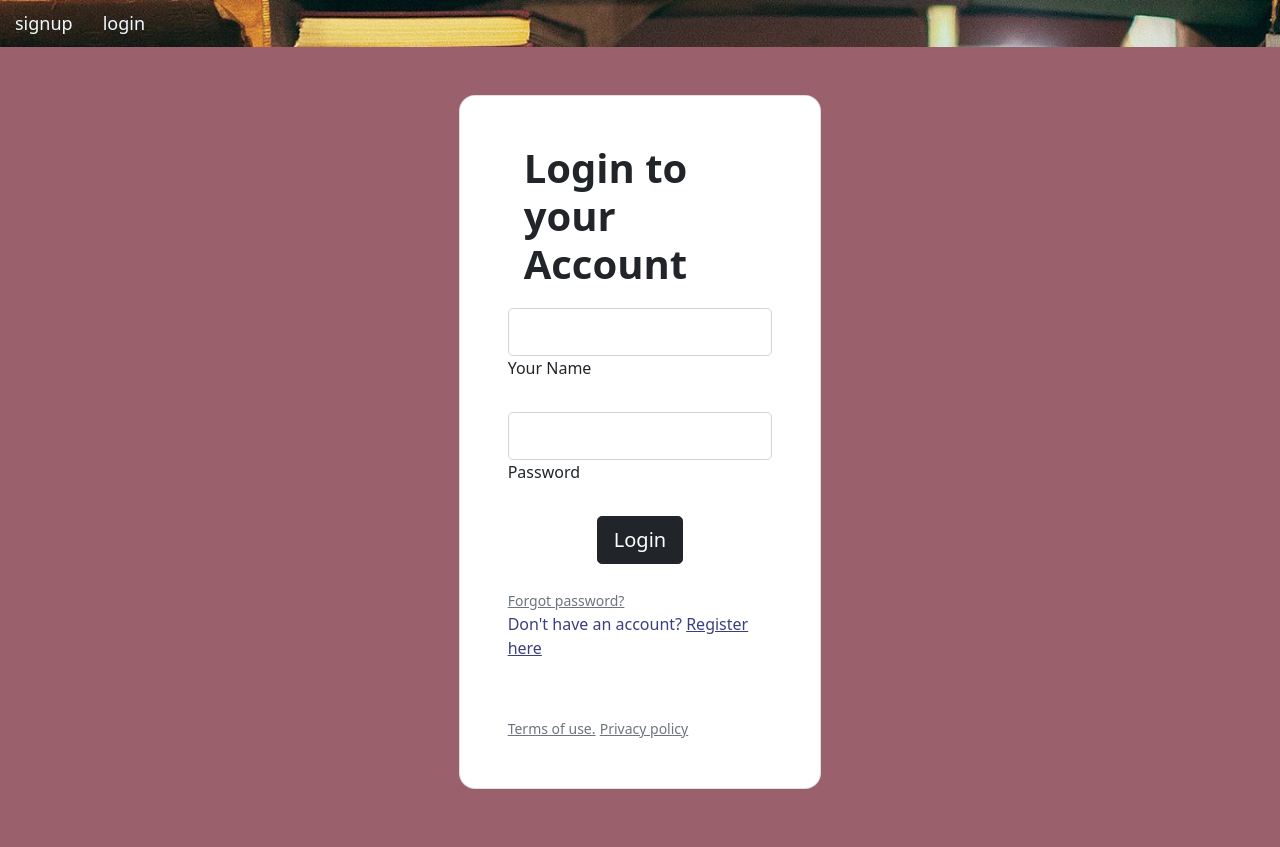
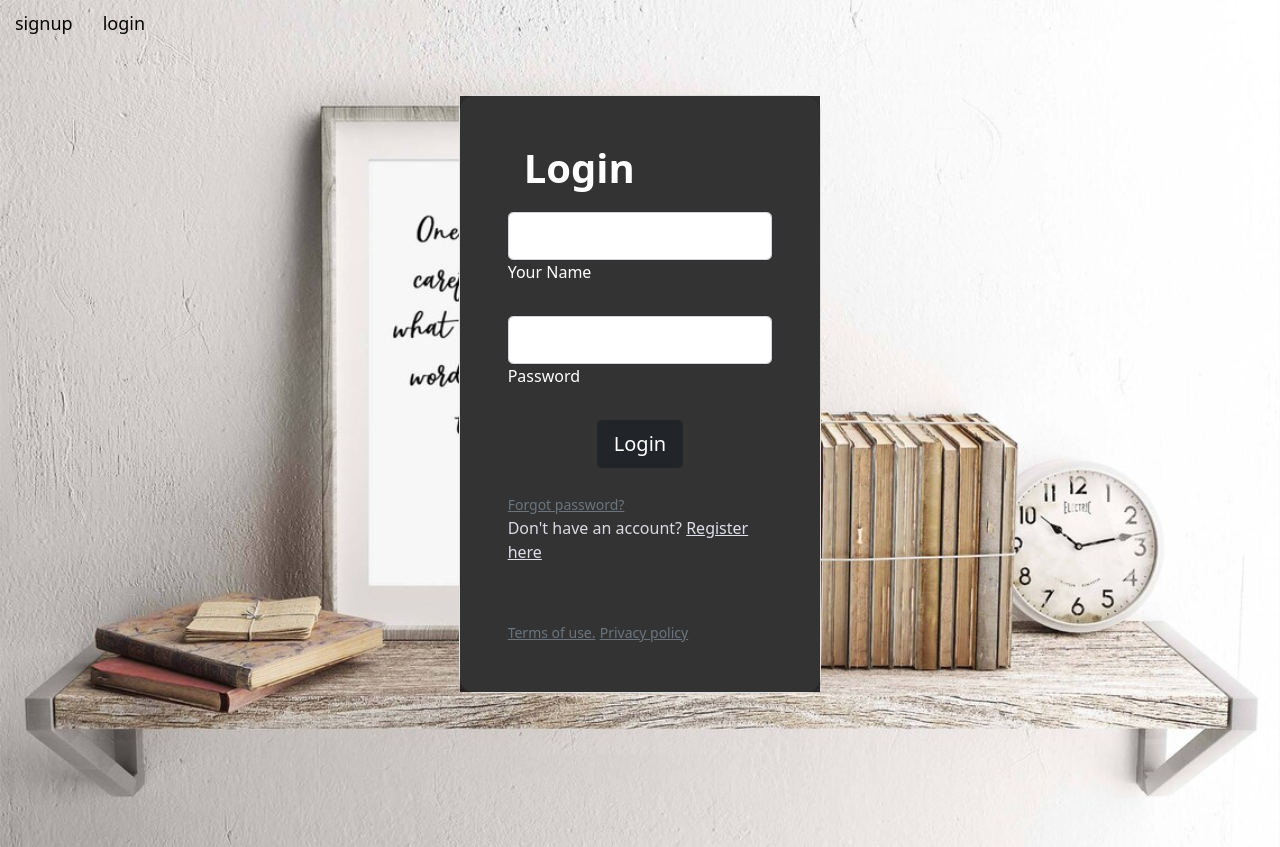
Before and after one commit to archanavs123/mainproject, a Django app: page /loginn/ in a window 1280 px wide. Run offline with Django 3.2, Linux system fonts and the light colour scheme; the page is wider than the window, and the part outside it is not shown.

Commit message:
Add files via upload

```diff
--- a/project/app/static/css/base.css
+++ b/project/app/static/css/base.css
@@ -1,20 +1,11 @@
 body{
-    background-image: url('../images/base.jpg');
+    background-image: url('../images/base1.jpg');
     background-size: cover;
 
 }
-.qote
-{
 
-    border: 1px solid black;
-    box-shadow: 0 0 10px ;
-border-radius: 20px;
-color: aliceblue;
-text-align: center;
-background-color: rgba(0, 0, 0, 0.5);
-}
 .nav-link{
-    color: aliceblue;
+    color: rgb(5, 5, 5);
     font-size: large;
     text-decoration: none;
     padding: 10px 15px;
--- a/project/app/templates/issued_item.html
+++ b/project/app/templates/issued_item.html
@@ -25,7 +25,7 @@
 <br>
 
 <div class="container" >
-    <table class="table" style="background-color: white;">
+    <table class="table" style="background-color: rgba(0, 0, 0, 0.8); color:white;">
       <thead class="thead-dark">
         <tr>
           <th class="" scope="col">Book Name</th>
@@ -45,7 +45,8 @@
               <form  method="post">
                 {% csrf_token %}
                 <input type="hidden" name="book_id" value="{{book.id}}" />
-                <input type="submit" class="btn btn-outline-success btn-sm">
+
+                <input type="submit" class="btn btn-outline-light" >
               </form>
             </div>
           </td>
--- a/project/app/templates/login.html
+++ b/project/app/templates/login.html
@@ -14,7 +14,7 @@
 <body>
   {% block content %}
 
-  <section class="vh-100" style="background-color: #9A616D;">
+  <section class="vh-100" >
     <div class="row">
 <div class="col-lg-4"></div>
     <div class="col-lg-4">
@@ -22,14 +22,14 @@
 
       <div class="card" style="border-radius: 1rem;">
 
-        <div class="card-body p-4 p-lg-5 text-black">
+        <div class="card-body p-4 p-lg-5 text-black" style="background-color: rgba(0, 0, 0, 0.8); color:white;">
 
-          <form method="post">
+          <form method="post" >
 
             {% csrf_token %}
             <div class="d-flex align-items-center mb-3 pb-1">
-              <i class="fas fa-cubes fa-2x me-3" style="color: #ff6219;"></i>
-              <span class="h1 fw-bold mb-0">Login to your Account</span>
+              <i class="fas fa-cubes fa-2x me-3" ></i>
+              <span class="h1 fw-bold mb-0">Login </span>
             </div>
 
 
@@ -48,8 +48,8 @@
             </div>
 
             <a class="small text-muted" href="#!">Forgot password?</a>
-            <p class="mb-5 pb-lg-2" style="color: #393f81;">Don't have an account? <a href="{% url 'signUp' %}"
-                style="color: #393f81;">Register here</a></p>
+            <p class="mb-5 pb-lg-2" style="color: #dadbe2;">Don't have an account? <a href="{% url 'signUp' %}"
+                style="color: #dfe0eb;">Register here</a></p>
             <a href="#!" class="small text-muted">Terms of use.</a>
             <a href="#!" class="small text-muted">Privacy policy</a>
           </form>
--- a/project/app/templates/signup.html
+++ b/project/app/templates/signup.html
@@ -12,7 +12,7 @@
 
 <body>
   {% block content %}
-  <section class="vh-100" style="background-color: #9A616D">
+  <section class="vh-100">
   <div class="row">
   <div class="col-lg-2"></div>
   <div class="col-lg-8">
@@ -20,7 +20,7 @@
       <div class="row d-flex justify-content-center align-items-center h-100">
         <div class="col-lg-12 col-xl-11">
           <div class="card text-black" style="border-radius: 25px;">
-            <div class="card-body p-md-5">
+            <div class="card-body p-md-5" style="background-color: rgba(0, 0, 0, 0.8); color:white;">
               <div class="row justify-content-center">
                 <div class="col-md-10 col-lg-6 col-xl-5 order-2 order-lg-1">
 
```
Also changed, not shown: other parts of project/app/static/css/base.css (+2 -2 lines), project/app/templates/base.html (+2 -15 lines), project/app/templates/history.html (+6 -6 lines), project/app/templates/return_item.html (+4 -4 lines), project/app/static/css/history.css (line endings or trailing spaces), project/app/static/images/base1.jpg (added), project/app/static/images/book.webp (added), project/app/static/images/quote.webp (added), project/db.sqlite3.
